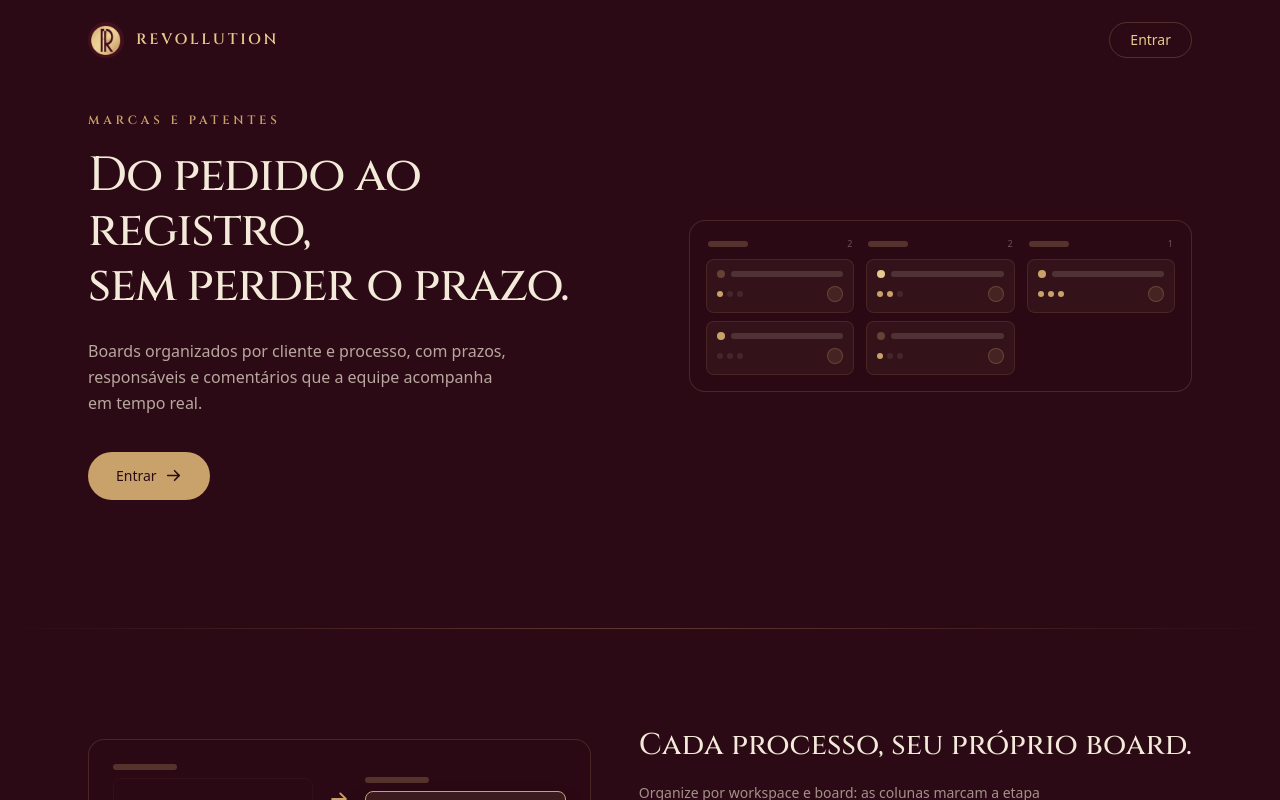
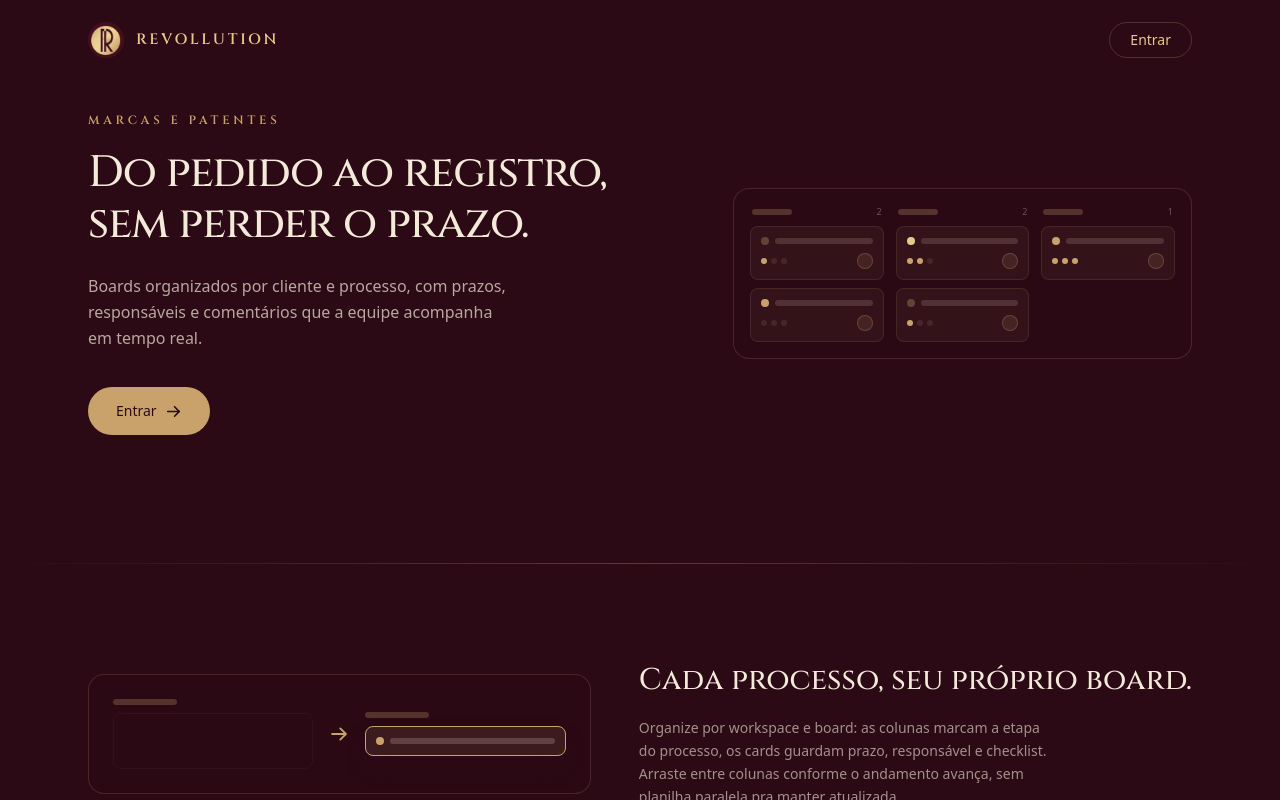
Before and after one commit to Thur2312/Revollution-Organization, a Next.js app: page / in a window 1280 px wide. Shown: the top 800 px of the page. Built offline with nearby package versions, Linux system fonts and the light colour scheme.

Commit message:
Widen hero column and trim headline size so it holds at 2 lines
The manual line break alone wasn't enough - the first clause still
wrapped on its own at the previous column width/font size.

```diff
--- a/src/app/page.tsx
+++ b/src/app/page.tsx
@@ -164,7 +164,7 @@ export default function Home() {
         </Link>
       </header>
 
-      <section className="mx-auto grid max-w-6xl items-center gap-12 px-6 pb-24 pt-8 md:grid-cols-[1.1fr_1fr] md:pb-32">
+      <section className="mx-auto grid max-w-6xl items-center gap-12 px-6 pb-24 pt-8 md:grid-cols-[1.3fr_1fr] md:pb-32">
         <Reveal>
           <p
             className="font-[family-name:var(--font-display)] text-xs font-semibold tracking-[0.32em]"
@@ -173,7 +173,7 @@ export default function Home() {
             MARCAS E PATENTES
           </p>
           <h1
-            className="mt-5 font-[family-name:var(--font-display)] text-4xl font-medium leading-[1.15] tracking-tight md:text-5xl"
+            className="mt-5 font-[family-name:var(--font-display)] text-4xl font-medium leading-[1.15] tracking-tight md:text-[2.75rem]"
             style={{ color: CREAM }}
           >
             Do pedido ao registro,
```
